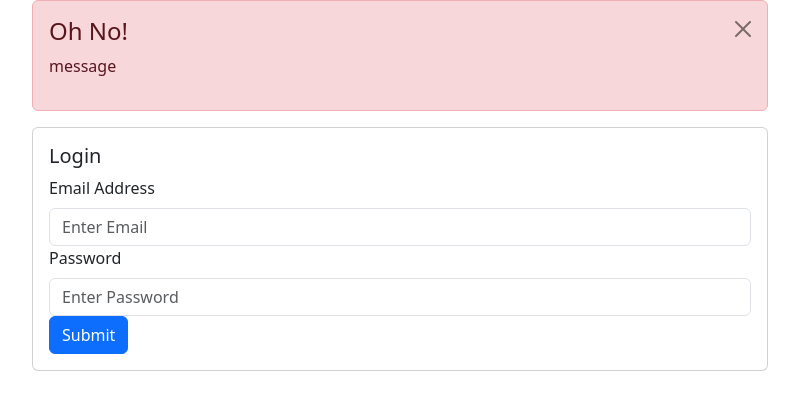
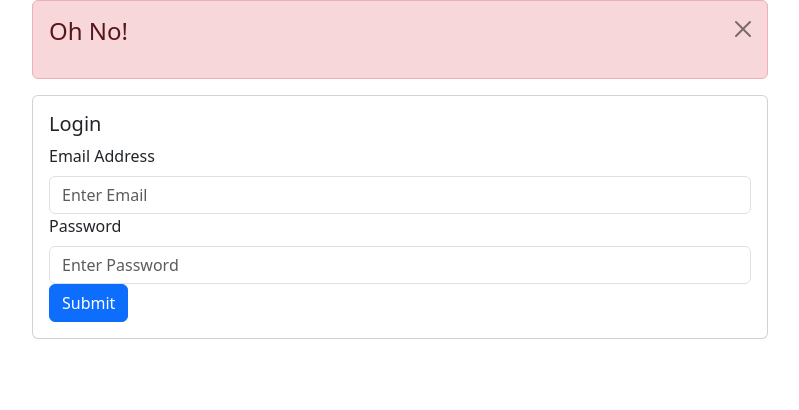
Before and after one commit to robert-dudley-col/tlevel-occ-spec-lessons, a React (Vite) app in the folder demo-code/ReactDemo/: page /login in a window 1280 px wide. Shown: the top 410 px of the page, without its empty margins (240-1039 px from the left). Built offline with nearby package versions, Linux system fonts and the light colour scheme.

Commit message:
clean up variables

```diff
--- a/demo-code/ReactDemo/src/components/Ordering.jsx
+++ b/demo-code/ReactDemo/src/components/Ordering.jsx
@@ -1,4 +1,4 @@
-import React, {useState, useEffect} from "react";
+import {useState, useEffect} from "react";
 import 'bootstrap/dist/css/bootstrap.min.css'
 import axios from "axios";
 import {
--- a/demo-code/ReactDemo/src/components/navbar.jsx
+++ b/demo-code/ReactDemo/src/components/navbar.jsx
@@ -1,4 +1,4 @@
-import React, {useEffect, useState} from 'react'
+import {useEffect, useState} from 'react'
 import { useNavigate } from 'react-router-dom';
 import Cookies from 'js-cookie';
 import {
@@ -31,6 +31,7 @@ export default function PageNavbar(){
                     setUser(res.data);
                 })
                 .catch((err) =>{
+                    console.log(err);
                     navigate('/login');
                 })
             }
--- a/demo-code/ReactDemo/src/routes/index.jsx
+++ b/demo-code/ReactDemo/src/routes/index.jsx
@@ -1,4 +1,4 @@
-import React, {useState, useEffect} from 'react';
+import {useState, useEffect} from 'react';
 import 'bootstrap/dist/css/bootstrap.min.css';
 import {
     Col,
--- a/demo-code/ReactDemo/src/routes/login.jsx
+++ b/demo-code/ReactDemo/src/routes/login.jsx
@@ -1,4 +1,4 @@
-import React, {useState} from 'react';
+import {useState} from 'react';
 import 'bootstrap/dist/css/bootstrap.min.css'
 import {
     Alert,
@@ -57,7 +57,7 @@ export default function Login(){
                         <Alert variant='danger' dismissible>
                             <Alert.Heading>Oh No!</Alert.Heading>
                             <p>
-                                message
+                                {message}
                             </p>
                         </Alert>
                         <Card>
--- a/demo-code/ReactDemo/src/routes/order.jsx
+++ b/demo-code/ReactDemo/src/routes/order.jsx
@@ -1,4 +1,4 @@
-import React, {useState, useEffect} from 'react';
+import {useState, useEffect} from 'react';
 import 'bootstrap/dist/css/bootstrap.min.css';
 import {
     Button,
--- a/demo-code/ReactDemo/src/routes/ordersSites.jsx
+++ b/demo-code/ReactDemo/src/routes/ordersSites.jsx
@@ -1,4 +1,4 @@
-import React, {useState, useEffect} from 'react';
+import {useState, useEffect} from 'react';
 import 'bootstrap/dist/css/bootstrap.min.css';
 import {
     Button,
@@ -9,10 +9,8 @@ import {
     Row,
     Table
 } from 'react-bootstrap';
-import { useParams  } from 'react-router-dom';
 import PageNavbar from '../components/navbar';
 import axios from 'axios';
-import Cookies from 'js-cookie';
 
 export default function OrdersSites(){
     const [sitesLoaded, setSitesLoaded] = useState(false);
--- a/demo-code/ReactDemo/src/routes/ordersUser.jsx
+++ b/demo-code/ReactDemo/src/routes/ordersUser.jsx
@@ -1,4 +1,4 @@
-import React, {useState, useEffect} from 'react';
+import {useState, useEffect} from 'react';
 import 'bootstrap/dist/css/bootstrap.min.css';
 import {
     Button,
@@ -11,7 +11,6 @@ import {
 import { useParams  } from 'react-router-dom';
 import PageNavbar from '../components/navbar';
 import axios from 'axios';
-import Cookies from 'js-cookie';
 
 export default function OrdersUser(){
     let {userid} = useParams();
--- a/demo-code/ReactDemo/src/routes/register.jsx
+++ b/demo-code/ReactDemo/src/routes/register.jsx
@@ -1,4 +1,4 @@
-import React, {useState, useEffect} from 'react';
+import {useState} from 'react';
 import 'bootstrap/dist/css/bootstrap.min.css';
 import {
     Alert,
--- a/demo-code/ReactDemo/src/routes/sites.jsx
+++ b/demo-code/ReactDemo/src/routes/sites.jsx
@@ -1,4 +1,4 @@
-import React, {useState, useEffect} from 'react';
+import {useState, useEffect} from 'react';
 import 'bootstrap/dist/css/bootstrap.min.css'
 import
 {
@@ -40,7 +40,7 @@ export default function Sites(){
                 <Row>
                     {
                         sites.map(site =>(
-                            <Col xs='4'>
+                            <Col key={site._id} xs='4'>
                                 <Card>
                                     <Card.Img variant='top' src={site.image}/>
                                     <Card.Body>
```
